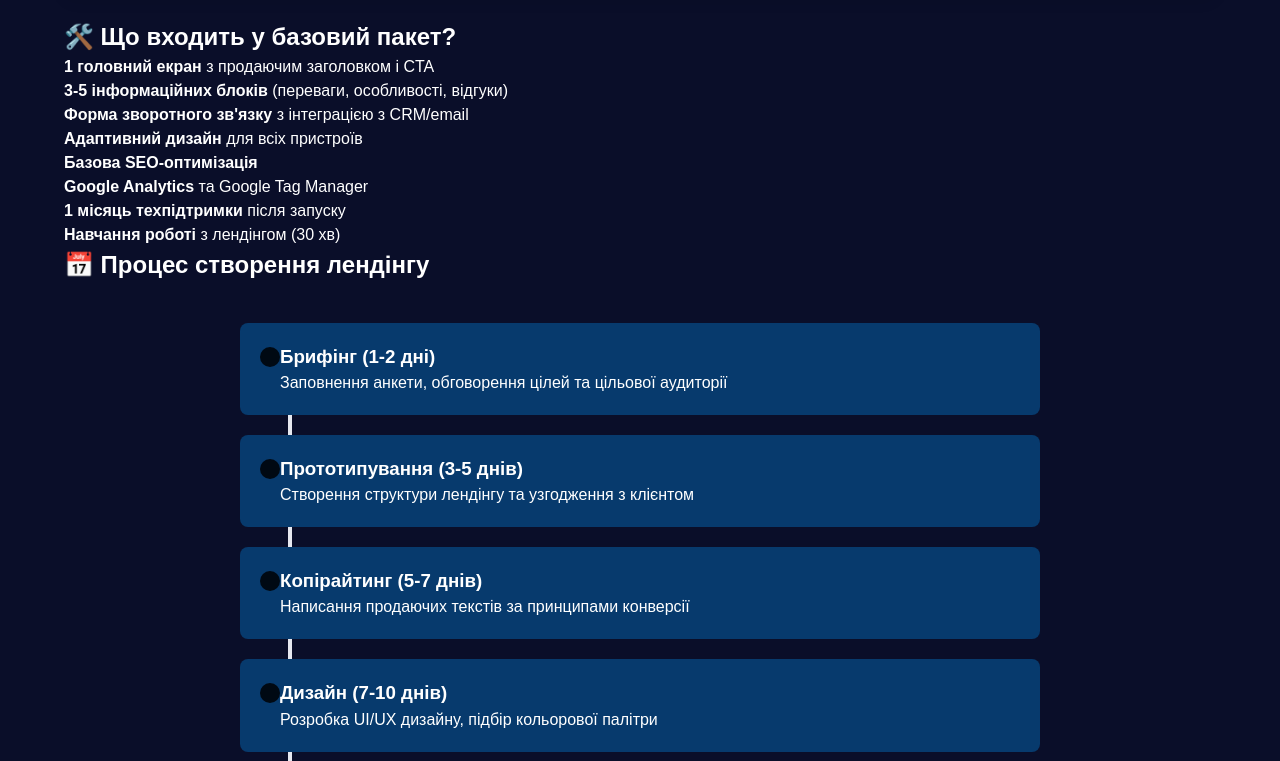
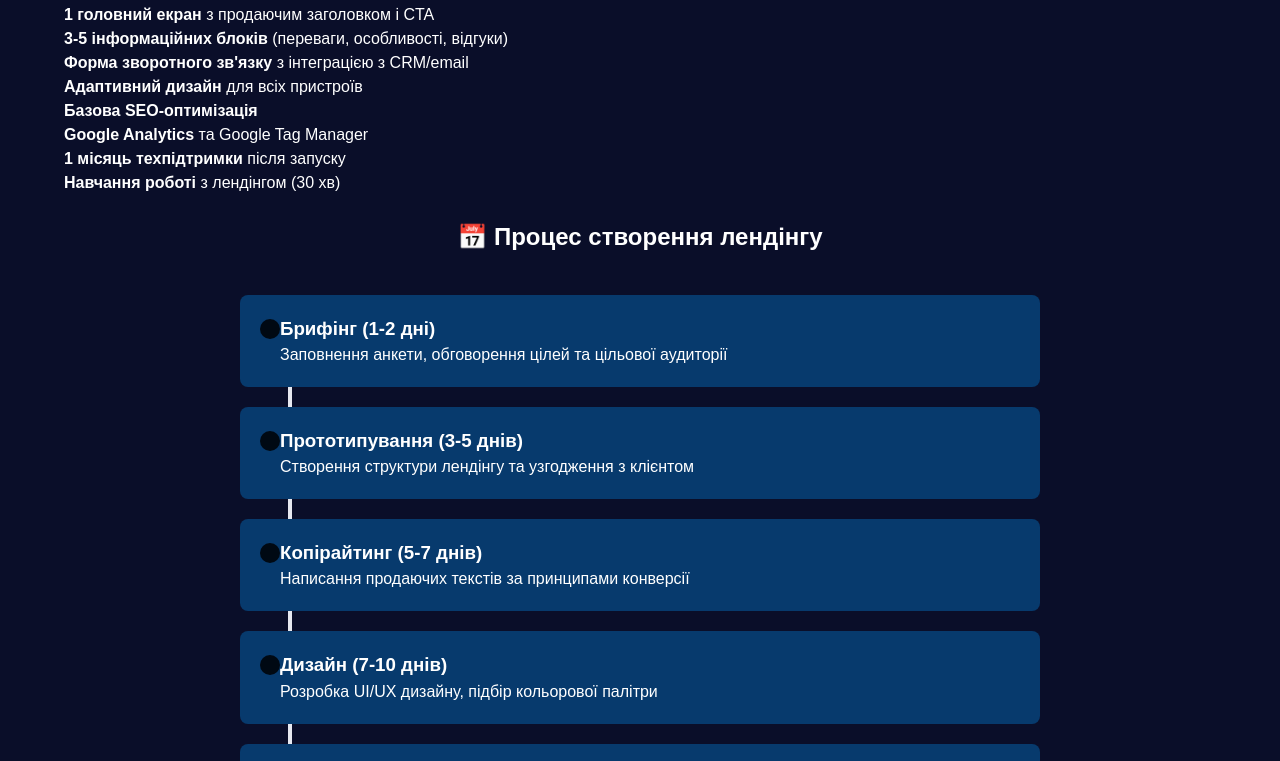
Before and after one commit to marynafedotova/WebRocket, a website: page assets/pages/rocket-landing.html in a window 1280 px wide. Shown: the part 2177-2938 px from the top of the page. Drawn offline with Linux system fonts and the light colour scheme.

Commit message:
fix link to style css file

```diff
--- a/assets/pages/rocket-landing.html
+++ b/assets/pages/rocket-landing.html
@@ -33,7 +33,7 @@ Modern websites and applications created with love for technology.">
   <link rel="manifest" href="/site.webmanifest" />
 
   <title>Портфолио | WEbrocket</title>
-  <link rel="stylesheet" href="../style/dist/style.css">
+  <link rel="stylesheet" href="../style/style.css">
 </head>
 
 <body>
```
Also changed, not shown: assets/pages/contacts.html (+1 -1 lines), assets/pages/corporate-rocket.html (+1 -1 lines), assets/pages/services.html (+1 -1 lines), assets/pages/telegram-turbo.html (+1 -1 lines).
